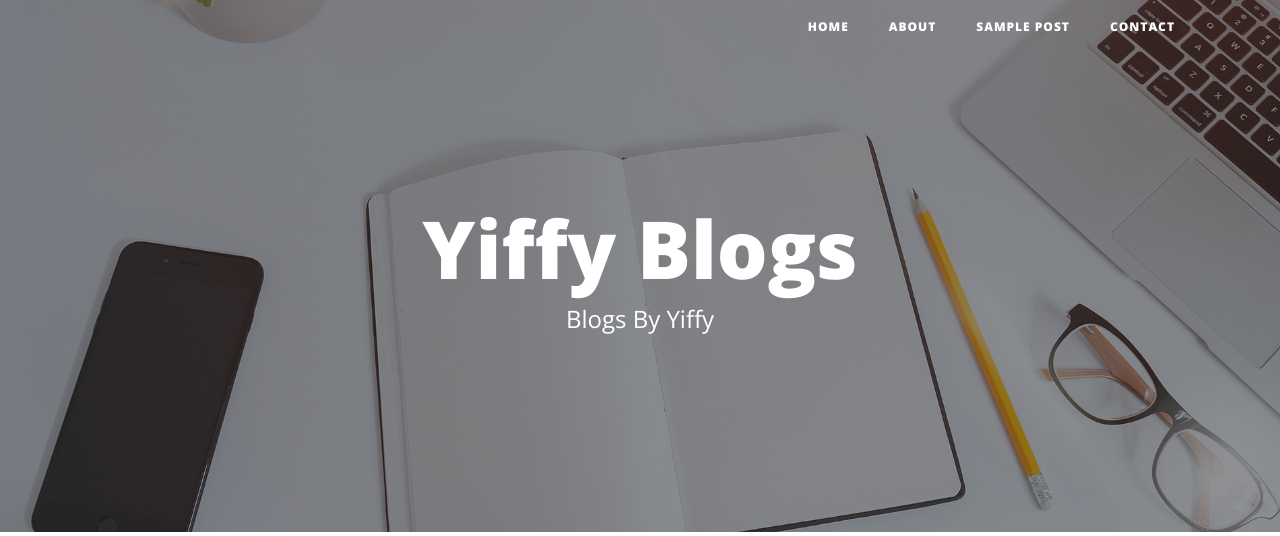
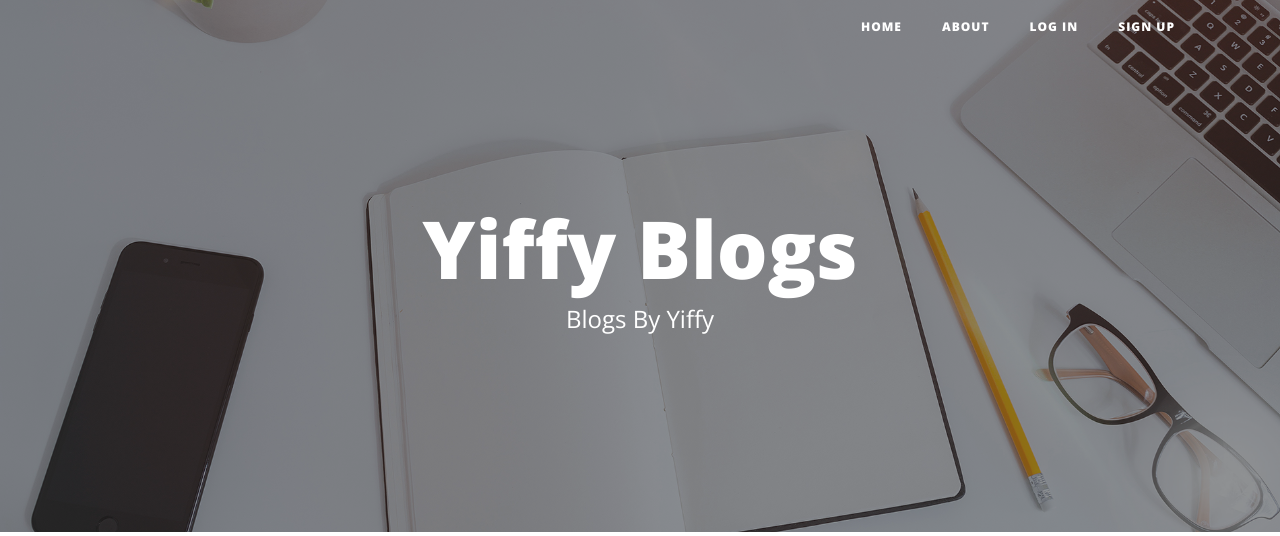
Before and after one commit to mhope-2/django_blog, a Django app: page / in a window 1280 px wide. Shown: the top 536 px of the page. Run offline with Django 3.2, Linux system fonts and the light colour scheme; data that the repository does not hold is empty; some libraries are stand-ins or nearby versions.

Commit message:
feat(): Django CRUD

```diff
--- a/django_blog/settings.py
+++ b/django_blog/settings.py
@@ -109,9 +109,8 @@ DATABASES = {
 #         'USER': 'config("MYSQL_DB_USER")',
 #         'PASSWORD': 'config("MYSQL_DB_PASSWORD")',
 #         'HOST': 'config("MYSQL_DB_HOST")',
-#         'PORT': 'config("MYSQL_DB_PORT")'}
+#         'PORT': 3306}
 # }
-
 
 
 # Password validation
--- a/template/blog/index.html
+++ b/template/blog/index.html
@@ -49,10 +49,10 @@
             <a class="nav-link" href="{% url 'index' %}">About</a>
           </li>
           <li class="nav-item">
-            <a class="nav-link" href="{% url 'index' %}">Sample Post</a>
+            <a class="nav-link" href="{% url 'user:login' %}">Log In</a>
           </li>
           <li class="nav-item">
-            <a class="nav-link" href="{% url 'index' %}">Contact</a>
+            <a class="nav-link" href="{% url 'user:signup' %}">Sign Up</a>
           </li>
         </ul>
       </div>
```
